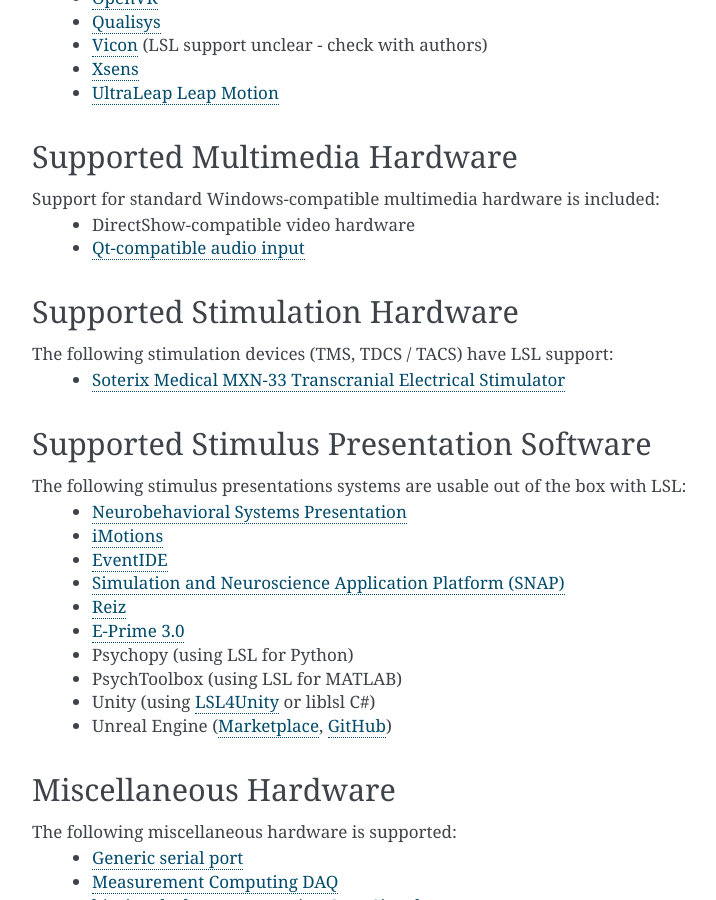
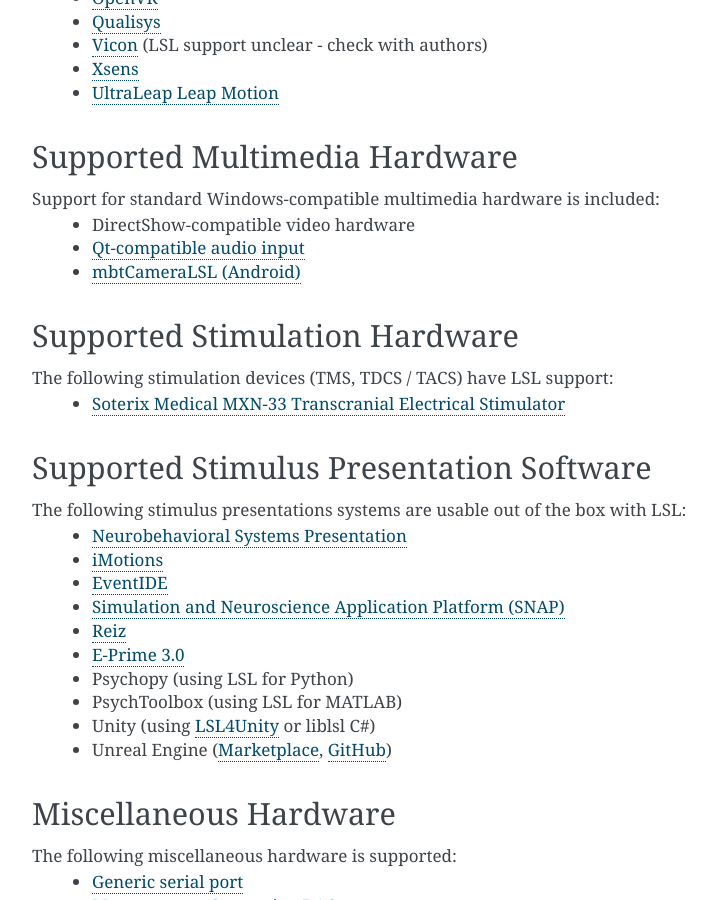
Before and after one commit to sccn/labstreaminglayer, a Sphinx documentation site: the page built from docs/info/supported_devices.rst, in a window 1280 px wide and 900 px high, scrolled down 3480 px. Shown: the whole window, without its empty margins (388-1104 px from the left). Built offline with Sphinx 7.4.7, drawn with Linux system fonts in a browser that asks for light colours.

Commit message:
Add mbtCameraLSL to supported_devices.rst

```diff
--- a/docs/info/supported_devices.rst
+++ b/docs/info/supported_devices.rst
@@ -134,6 +134,7 @@
 Support for standard Windows-compatible multimedia hardware is included:
   * DirectShow-compatible video hardware
   * :lslrepo:`Qt-compatible audio input <AudioCapture>`
+  * `mbtCameraLSL (Android) <https://play.google.com/store/apps/details?id=com.mbraintrain.mbtcameralsl&hl=en>`__
 
 Supported Stimulation Hardware
 ******************************
```
